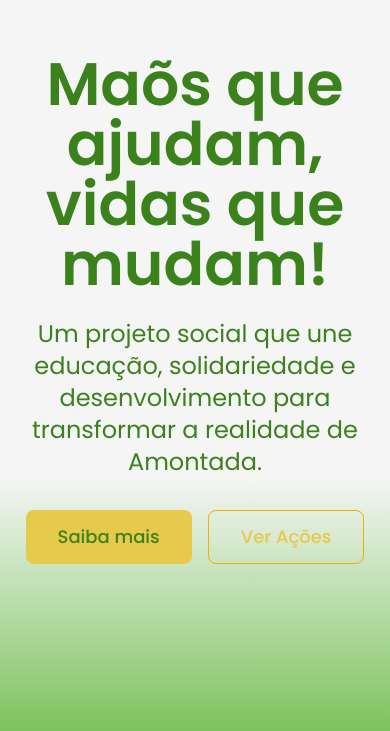
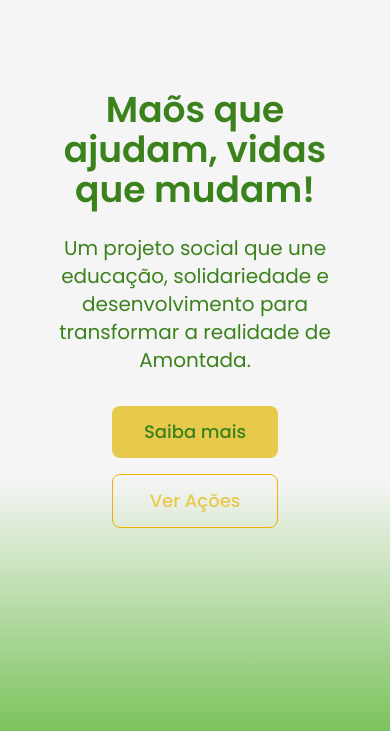
Before and after one commit to Joziberto-Alves/maos-que-ajudam, a Next.js app: page / in a window 390 px wide. Shown: the part 113-844 px from the top of the page. Built offline with nearby package versions, Linux system fonts and the light colour scheme.

Commit message:
optimization of responsivit for mobile

```diff
--- a/components/hero.tsx
+++ b/components/hero.tsx
@@ -1,10 +1,10 @@
 
 export default function Hero () {
     return (
-    <div className="min-h-screen gap-6 flex flex-col justify-center items-center text-center">
-        <h1 className="text-6xl font-semibold  text-[#3B821D]">Maõs que ajudam, vidas que mudam!</h1>
-        <p className="text-2xl text-[#3B821D]">Um projeto social que une educação, solidariedade e desenvolvimento para transformar a realidade de Amontada.</p>
-        <div className="mt-2 text-lg font-medium flex gap-4">
+    <div className="min-h-screen gap-6 flex flex-col justify-center items-center text-center mx-10">
+        <h1 className="md:text-6xl text-4xl font-semibold  text-[#3B821D]">Maõs que ajudam, vidas que mudam!</h1>
+        <p className="md:text-2xl text-xl  text-[#3B821D]">Um projeto social que une educação, solidariedade e desenvolvimento para transformar a realidade de Amontada.</p>
+        <div className="mt-2 text-lg font-medium flex flex-col gap-4 md:flex-row">
             <button className="p-3 px-8 bg-[#E7C94C] text-[#3B821D] rounded-lg transition-all duration-300 hover:bg-yellow-300 hover:scale-105  hover:shadow-2xl">
                 Saiba mais
             </button>
```
